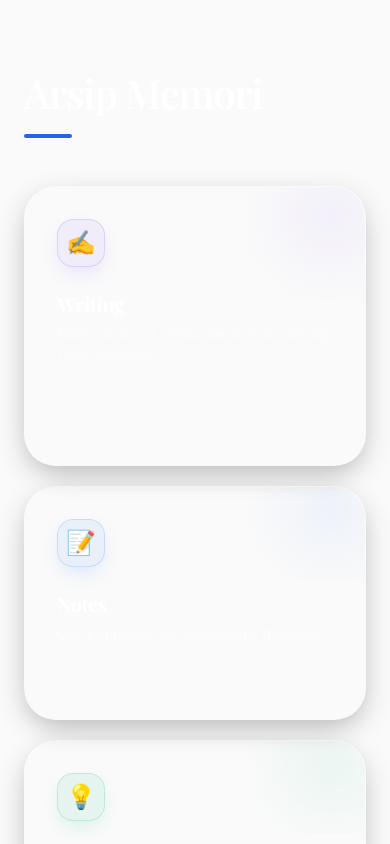
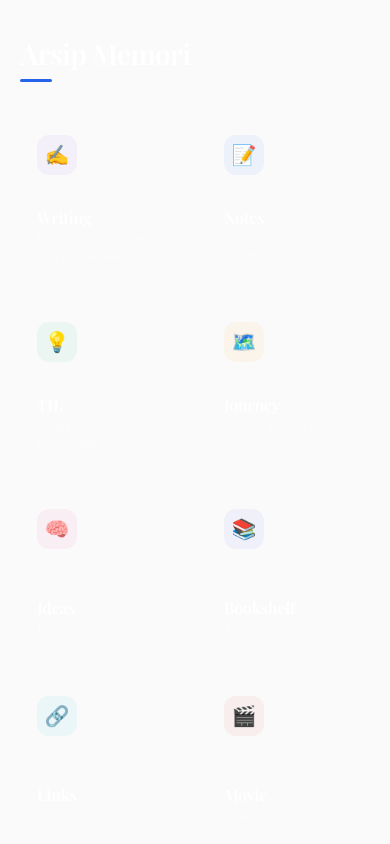
Before and after one commit to muhammadfaza16/muhammadfaza16.github.io, a Next.js app: page /starlight in a window 390 px wide. Shown: the part 1000-1844 px from the top of the page. Built offline with nearby package versions, Linux system fonts and the light colour scheme; a web font is replaced by a local one.

Commit message:
style: refine Starlight Bento Grid for minimalist iPhone 6 aesthetic

```diff
--- a/src/components/sanctuary/StarlightBentoGrid.tsx
+++ b/src/components/sanctuary/StarlightBentoGrid.tsx
@@ -18,101 +18,78 @@ const BentoCard = ({ title, description, href, icon, color, className = "", dela
     return (
         <Link href={href} className={`group relative block h-full ${className}`} style={{ textDecoration: 'none' }}>
             <motion.div
-                initial={{ opacity: 0, scale: 0.95 }}
-                whileInView={{ opacity: 1, scale: 1 }}
+                initial={{ opacity: 0, y: 10 }}
+                whileInView={{ opacity: 1, y: 0 }}
                 viewport={{ once: true }}
-                transition={{ duration: 0.5, delay }}
-                whileHover={{ y: -8, scale: 1.02 }}
-                whileTap={{ scale: 0.98 }}
+                transition={{ duration: 0.4, delay }}
                 style={{
                     height: "100%",
                     position: "relative",
                     overflow: "hidden",
-                    borderRadius: "2rem",
-                    background: "rgba(255, 255, 255, 0.03)",
-                    border: "1px solid rgba(255, 255, 255, 0.08)",
-                    backdropFilter: "blur(20px)",
-                    WebkitBackdropFilter: "blur(20px)",
-                    padding: "2rem",
+                    borderRadius: "1.5rem", // Softer, iPhone-like corners
+                    background: "rgba(255, 255, 255, 0.02)",
+                    border: "1px solid rgba(255, 255, 255, 0.05)",
+                    backdropFilter: "blur(12px)",
+                    WebkitBackdropFilter: "blur(12px)",
+                    padding: "1.25rem", // Compact padding
                     display: "flex",
                     flexDirection: "column",
-                    justifyContent: "space-between",
-                    boxShadow: "0 10px 30px -5px rgba(0,0,0,0.3)",
-                    transition: "border-color 0.3s ease, background 0.3s ease",
+                    gap: "0.75rem",
+                    transition: "all 0.4s cubic-bezier(0.16, 1, 0.3, 1)",
                 }}
-                className="hover:border-white/20 hover:bg-white/5"
+                className="hover:border-white/10 hover:bg-white/5"
             >
-                {/* Glow Effect */}
-                <div
-                    style={{
-                        position: "absolute",
-                        top: "-20%",
-                        right: "-20%",
-                        width: "60%",
-                        height: "60%",
-                        background: `radial-gradient(circle, ${color}20 0%, transparent 70%)`,
-                        zIndex: 0,
-                        pointerEvents: "none",
-                        transition: "opacity 0.5s ease",
-                    }}
-                    className="group-hover:opacity-100 opacity-50"
-                />
-
-                <div style={{ position: "relative", zIndex: 10 }}>
+                <div style={{ display: "flex", alignItems: "flex-start", justifyContent: "space-between" }}>
                     <div style={{
-                        width: "3rem",
-                        height: "3rem",
-                        borderRadius: "1rem",
-                        background: `${color}15`,
-                        border: `1px solid ${color}30`,
+                        width: "2.5rem",
+                        height: "2.5rem",
+                        borderRadius: "0.75rem",
+                        background: `${color}10`,
                         display: "flex",
                         alignItems: "center",
                         justifyContent: "center",
-                        fontSize: "1.5rem",
-                        marginBottom: "1.5rem",
-                        boxShadow: `0 8px 20px -5px ${color}30`,
-                        transition: "transform 0.4s ease",
-                    }} className="group-hover:scale-110 group-hover:rotate-3">
+                        fontSize: "1.25rem",
+                        transition: "transform 0.3s ease",
+                    }} className="group-hover:scale-110">
                         {icon}
                     </div>
 
+                    <div style={{
+                        opacity: 0,
+                        transition: "opacity 0.3s ease",
+                        color: "rgba(255,255,255,0.4)",
+                    }} className="group-hover:opacity-100">
+                        <svg width="16" height="16" viewBox="0 0 24 24" fill="none" stroke="currentColor" strokeWidth="2.5">
+                            <path d="M7 17L17 7M17 7H7M17 7V17" />
+                        </svg>
+                    </div>
+                </div>
+
+                <div style={{ marginTop: "auto" }}>
                     <h3 style={{
-                        fontSize: "1.25rem",
-                        fontWeight: 700,
+                        fontSize: "1rem", // Smaller, cleaner font
+                        fontWeight: 600,
                         color: "white",
-                        marginBottom: "0.5rem",
-                        letterSpacing: "-0.02em",
+                        marginBottom: "0.25rem",
+                        letterSpacing: "-0.01em",
                         fontFamily: "var(--font-serif)",
                     }}>
                         {title}
                     </h3>
 
                     <p style={{
-                        fontSize: "0.85rem",
-                        lineHeight: 1.5,
-                        color: "rgba(255, 255, 255, 0.5)",
+                        fontSize: "0.75rem", // Tiny but clear
+                        lineHeight: 1.3,
+                        color: "rgba(255, 255, 255, 0.4)",
                         margin: 0,
                         fontFamily: "var(--font-sans)",
-                        transition: "color 0.3s ease",
-                    }} className="group-hover:text-white/80">
+                        display: "-webkit-box",
+                        WebkitLineClamp: 2,
+                        WebkitBoxOrient: "vertical",
+                        overflow: "hidden",
+                    }}>
                         {description}
                     </p>
-                </div>
-
-                <div style={{
-                    marginTop: "1.5rem",
-                    fontSize: "0.65rem",
-                    fontWeight: 800,
-                    textTransform: "uppercase",
-                    letterSpacing: "0.15em",
-                    color: "rgba(255, 255, 255, 0.3)",
-                    display: "flex",
-                    alignItems: "center",
-                    gap: "0.5rem",
-                    zIndex: 10,
-                }} className="group-hover:text-white/60">
-                    Open Archive
-                    <span style={{ transition: "transform 0.3s ease" }} className="group-hover:translate-x-1">→</span>
                 </div>
             </motion.div>
         </Link>
@@ -123,107 +100,112 @@ export function StarlightBentoGrid() {
     const archives = [
         {
             title: "Writing",
-            description: "Himpunan esai, opini, dan narasi panjang yang mengalir.",
+            description: "Himpunan esai, opini, dan narasi panjang.",
             href: "/blog",
             icon: "✍️",
-            color: "#8B5CF6", // Violet
-            className: "md:col-span-2 md:row-span-2 min-h-[280px]",
+            color: "#8B5CF6",
+            className: "col-span-1 row-span-1",
         },
         {
             title: "Notes",
-            description: "Quick snippets and fragmented thoughts.",
+            description: "Quick snippets and thoughts.",
             href: "/notes",
             icon: "📝",
-            color: "#3B82F6", // Blue
-            className: "md:col-span-1 md:row-span-1 min-h-[180px]",
+            color: "#3B82F6",
+            className: "col-span-1 row-span-1",
         },
         {
             title: "TIL",
-            description: "Today I Learned. Small wins in knowledge.",
+            description: "Small wins in knowledge.",
             href: "/til",
             icon: "💡",
-            color: "#10B981", // Emerald
-            className: "md:col-span-1 md:row-span-1 min-h-[180px]",
+            color: "#10B981",
+            className: "col-span-1 row-span-1",
         },
         {
             title: "Journey",
-            description: "The chronological path of a broken wanderer.",
+            description: "Path of a broken wanderer.",
             href: "/journey",
             icon: "🗺️",
-            color: "#F59E0B", // Amber
-            className: "md:col-span-1 md:row-span-2 min-h-[220px]",
+            color: "#F59E0B",
+            className: "col-span-1 row-span-1",
         },
         {
             title: "Ideas",
-            description: "Setengah matang, tapi punya potensi meledak.",
+            description: "Potensi yang meledak.",
             href: "/ideas",
             icon: "🧠",
-            color: "#EC4899", // Pink
-            className: "md:col-span-1 md:row-span-1 min-h-[180px]",
+            color: "#EC4899",
+            className: "col-span-1 row-span-1",
         },
         {
             title: "Bookshelf",
-            description: "Apa yang saya baca (dan belum selesai dibaca).",
+            description: "Apa yang saya baca.",
             href: "/bookshelf",
             icon: "📚",
-            color: "#6366F1", // Indigo
-            className: "md:col-span-1 md:row-span-1 min-h-[180px]",
+            color: "#6366F1",
+            className: "col-span-1 row-span-1",
         },
         {
             title: "Links",
-            description: "The rabbit holes I've found on the internet.",
+            description: "Digital rabbit holes.",
             href: "/links",
             icon: "🔗",
-            color: "#06B6D4", // Cyan
-            className: "md:col-span-1 md:row-span-1 min-h-[180px]",
+            color: "#06B6D4",
+            className: "col-span-1 row-span-1",
         },
         {
             title: "Movie",
-            description: "Watchlist and thoughts on cinematic magic.",
+            description: "Cinematic magic logs.",
             href: "/movies",
             icon: "🎬",
-            color: "#EF4444", // Red
-            className: "md:col-span-1 md:row-span-1 min-h-[180px]",
+            color: "#EF4444",
+            className: "col-span-1 row-span-1",
         },
         {
             title: "Wishlist",
-            description: "Hal-hal yang sedang saya dambakan.",
+            description: "Dambaan personal.",
             href: "/wishlist",
             icon: "🎁",
-            color: "#A855F7", // Purple
-            className: "md:col-span-1 md:row-span-1 min-h-[180px]",
+            color: "#A855F7",
+            className: "col-span-1 row-span-1",
         },
     ];
 
     return (
         <section style={{
-            padding: "4rem 1.5rem",
-            maxWidth: "1280px",
+            padding: "2rem 1rem 8rem",
+            maxWidth: "1000px", // More compact
             margin: "0 auto",
             position: "relative",
             zIndex: 10,
         }}>
-            <div style={{ marginBottom: "3rem" }}>
+            <div style={{ marginBottom: "2rem", paddingLeft: "0.25rem" }}>
                 <h2 style={{
                     fontFamily: "var(--font-serif)",
-                    fontSize: "2.5rem",
+                    fontSize: "1.75rem",
                     color: "white",
-                    marginBottom: "1rem",
-                    letterSpacing: "-0.03em",
+                    marginBottom: "0.5rem",
+                    letterSpacing: "-0.02em",
                 }}>
                     Arsip Memori
                 </h2>
-                <div style={{ width: "3rem", height: "4px", background: "var(--accent)", borderRadius: "2px" }} />
+                <div style={{ width: "2rem", height: "3px", background: "var(--accent)", borderRadius: "2px" }} />
             </div>
 
             <div
-                className="grid grid-cols-1 gap-5 md:grid-cols-4 md:grid-rows-4"
+                className="grid grid-cols-2 gap-4 md:grid-cols-4 lg:grid-cols-5"
                 style={{
                     display: "grid",
                 }}
             >
                 {archives.map((item, idx) => (
-                    <BentoCard key={idx} {...item} delay={idx * 0.05} />
+                    <BentoCard
+                        key={idx}
+                        {...item}
+                        delay={idx * 0.04}
+                        className="aspect-square" // Make it look like app icons
+                    />
                 ))}
             </div>
         </section>
```
